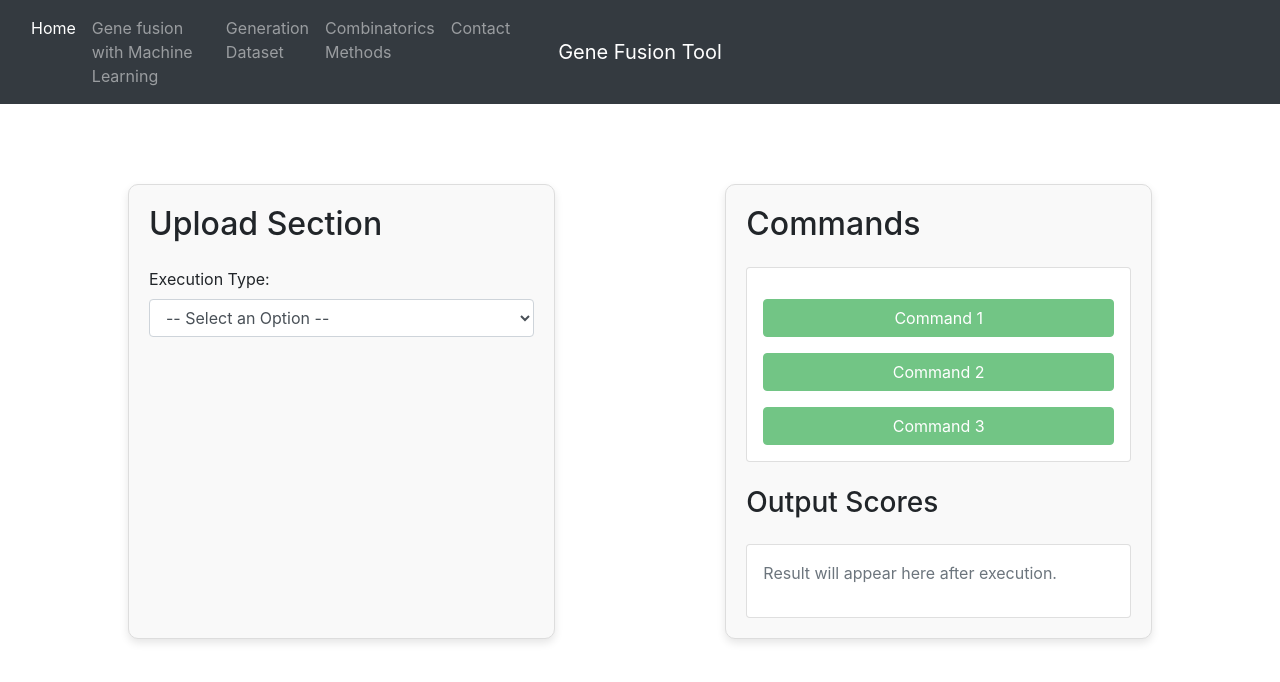
After one commit to FLaTNNBio/Gene_fusion_Web, a Flask app: page /gene_fusion_ML in a window 1280 px wide. The commit adds this page. Shown: the top 682 px of the page. Run offline with Flask 3, Linux system fonts and the light colour scheme; some libraries are stand-ins or nearby versions.

Commit message:
1)gene_fusion_ML frontend initialized.
2)Process non chimeric reads with transcripts from ensemble instead of fusim with 2 equal genes

```diff
--- a/fusim/users_id/4a668b0b9c03/custom_panel.txt
+++ /dev/null
@@ -1,5 +0,0 @@
-DEFB136|ENSG00000205884.2
-TRAV22|ENSG00000211802.3
-TSGA13|ENSG00000213265.4
-ACSM4|ENSG00000215009.5
-LILRA2|ENSG00000239998.1
--- a/gene_fusion_webApp/__init__.py
+++ b/gene_fusion_webApp/__init__.py
@@ -24,10 +24,12 @@ def create_app(config_name):
     from gene_fusion_webApp.datasets_generation.routes import dataset_generation_blueprint
     from gene_fusion_webApp.Training_Model.routes import training_blueprint
     from gene_fusion_webApp.combinatorics_methods.routes import combinatorics_method_blueprint
+    from gene_fusion_webApp.gene_fusion_ML_methods.routes import gene_fusion_ML_methods_blueprint
 
     app.register_blueprint(main_blueprint, url_prefix='/')
     app.register_blueprint(dataset_generation_blueprint)
     app.register_blueprint(training_blueprint)
     app.register_blueprint(combinatorics_method_blueprint)
+    app.register_blueprint(gene_fusion_ML_methods_blueprint)
 
     return app
--- a/gene_fusion_webApp/combinatorics_methods/routes.py
+++ b/gene_fusion_webApp/combinatorics_methods/routes.py
@@ -6,12 +6,10 @@ import shutil
 import signal
 import subprocess
 import sys
-import threading
 import zipfile
 
-from flask import render_template, request, jsonify, Blueprint, redirect, url_for, current_app, session, send_file
-from torch.onnx.symbolic_opset9 import randint
-from werkzeug.utils import secure_filename
+from flask import render_template, request, jsonify, Blueprint, session
+
 
 from gene_fusion_ML.gene_fusion_kmer_main.data.download_transcripts import convert_gene_file, process_genes_in_one_file
 from gene_fusion_webApp.combinatorics_methods.input_file_validator import validate_chimeric_format, \
--- /dev/null
+++ b/gene_fusion_webApp/gene_fusion_ML_methods/routes.py
@@ -0,0 +1,56 @@
+import csv
+import hashlib
+import os
+import secrets
+import shutil
+import signal
+import subprocess
+import sys
+import zipfile
+
+from flask import render_template, request, jsonify, Blueprint, session
+
+gene_fusion_ML_methods_blueprint = Blueprint(
+    "gene_fusion_ML_methods",
+    __name__,
+    template_folder="templates",
+    static_folder='../static'
+)
+
+
+def ensure_dir(directory_path):
+    """
+    Crea una directory se non esiste già.
+
+    :param directory_path: Il percorso della directory da creare
+    """
+    try:
+        # Crea la directory e tutte le sue sottodirectory se non esiste
+        os.makedirs(directory_path, exist_ok=True)
+        print(f"Directory '{directory_path}' creata o già esistente.")
+    except Exception as e:
+        print(f"Errore durante la creazione della directory: {e}")
+
+# Funzione per generare una chiave di sessione unica basata sull'indirizzo IP
+def generate_session_key(user_ip):
+    random_string = secrets.token_hex(16)
+    combined_data = f'{user_ip}_{random_string}-your_secret_string'.encode('utf-8')
+    hashed_data = hashlib.sha256(combined_data).hexdigest()
+
+    return hashed_data
+
+
+# Decoratore before_request per generare la chiave di sessione prima di ogni richiesta
+@gene_fusion_ML_methods_blueprint.before_request
+def before_request():
+    if 'key' not in session:
+        user_ip = request.remote_addr
+        session['key'] = generate_session_key(user_ip)
+
+
+@gene_fusion_ML_methods_blueprint.route("/gene_fusion_ML", methods=['GET', 'POST'])
+def index():
+    # Puoi ora utilizzare session['key'] all'interno di questa rotta
+    print("Chiave di sessione:", session['key'])
+    user_id = session.get('key')
+    return render_template('gene_fusion_ML_method.html', user_id=user_id)
--- /dev/null
+++ b/gene_fusion_webApp/static/css/gene_fusion_ML_methods_style.css
@@ -0,0 +1,74 @@
+/* Main container that centers the blocks and adds spacing */
+.main-container {
+    padding-top: 80px; /* Space from the top */
+    width: 80%; /* Occupies 80% of the viewport width */
+    margin: 0 auto; /* Centers the container horizontally */
+}
+
+/* Styles for the upload section */
+.upload-section {
+    background-color: #f9f9f9;
+    border: 1px solid #ddd;
+    border-radius: 10px;
+    padding: 20px;
+    box-shadow: 0 4px 8px rgba(0, 0, 0, 0.1);
+}
+
+/* Styles for the execution command section */
+.command-section {
+    background-color: #f9f9f9;
+    border: 1px solid #ddd;
+    border-radius: 10px;
+    padding: 20px;
+    box-shadow: 0 4px 8px rgba(0, 0, 0, 0.1);
+}
+
+/* Ensures the download links look consistent */
+.download-link {
+    display: block;
+    margin-top: 10px;
+    color: #007bff;
+}
+
+/* Adjustments for the form elements */
+.form-group {
+    margin-bottom: 15px;
+}
+
+/* Buttons full-width */
+button.btn {
+    margin-top: 15px;
+}
+
+/* Media query for responsiveness on smaller screens */
+@media (max-width: 768px) {
+    .upload-section, .command-section {
+        width: 100%;
+        margin-bottom: 20px;
+    }
+}
+#loadingSpinner_bert {
+    position: fixed;
+    top: 50%;
+    left: 50%;
+    transform: translate(-50%, -50%);
+    font-size: 24px; /* Puoi anche utilizzare un'animazione di caricamento */
+    z-index: 9999; /* Assicurati che sia sopra ad altri contenuti */
+}
+#loadingSpinner_graph {
+    position: fixed;
+    top: 50%;
+    left: 50%;
+    transform: translate(-50%, -50%);
+    font-size: 24px; /* Puoi anche utilizzare un'animazione di caricamento */
+    z-index: 9999; /* Assicurati che sia sopra ad altri contenuti */
+}
+
+#loadingSpinner_hypergraph {
+    position: fixed;
+    top: 50%;
+    left: 50%;
+    transform: translate(-50%, -50%);
+    font-size: 24px; /* Puoi anche utilizzare un'animazione di caricamento */
+    z-index: 9999; /* Assicurati che sia sopra ad altri contenuti */
+}
--- a/gene_fusion_webApp/templates/base.html
+++ b/gene_fusion_webApp/templates/base.html
@@ -24,7 +24,7 @@
                     <a class="nav-link pl-0" href="/">Home <span class="sr-only">Home</span></a>
                 </li>
                 <li class="nav-item">
-                    <a class="nav-link" href="/training_model">Training Model</a>
+                    <a class="nav-link" href="/gene_fusion_ML">Gene fusion with Machine Learning</a>
                 </li>
                 <li class="nav-item">
                     <a class="nav-link" href="/generation_dataset">Generation Dataset</a>
--- /dev/null
+++ b/gene_fusion_webApp/templates/gene_fusion_ML_method.html
@@ -0,0 +1,120 @@
+<!DOCTYPE html>
+{% extends "base.html" %}
+{% block content %}
+<html lang="en">
+<head>
+    <meta charset="UTF-8">
+    <meta name="viewport" content="width=device-width, initial-scale=1.0">
+    <!-- Bootstrap CSS -->
+    <link rel="stylesheet" href="https://maxcdn.bootstrapcdn.com/bootstrap/4.0.0/css/bootstrap.min.css"
+          integrity="sha384-Gn5384xqQ1aoWXA+058RXPxPg6fy4IWvTNh0E263XmFcJlSAwiGgFAW/dAiS6JXm"
+          crossorigin="anonymous">
+    <link rel="stylesheet" href="{{ url_for('static', filename='css/gene_fusion_ML_methods_style.css') }}">
+
+    <title>Gene Fusion with Machine Learning</title>
+</head>
+<body>
+    <div class="container-fluid main-container">
+        <div class="row justify-content-between">
+            <!-- Upload Column -->
+            <div class="col-md-5 upload-section">
+                <h2 class="mb-4">Upload Section</h2>
+
+                <!-- Dropdown Selection -->
+                <div class="form-group">
+                    <label for="executionType">Execution Type:</label>
+                    <select id="executionType" class="form-control">
+                        <option value="">-- Select an Option --</option>
+                        <option value="dnaBert">Classification with DNA BERT</option>
+                        <option value="graphTool">Graph Tool</option>
+                        <option value="hypergraphTool">Hypergraph Tool</option>
+                    </select>
+                </div>
+
+                <!-- Hidden dnaBert Section -->
+                <div id="dnaBert_section" class="card p-3 mb-4" style="display: none;">
+                   <div class="form-group">
+                       <label for="custom_panelFile">Custom Panel (.txt):</label>
+                       <input type="file" id="custom_panelFile" accept=".txt" class="form-control" onchange="handleFileUpload()">
+                   </div>
+                   <div class="output mt-3" id="fileOutput_dnaBert"></div>
+                   <div id="loadingSpinner_bert" class="text-center" style="display: none;">
+                       <div class="spinner-border" role="status">
+                           <span class="sr-only">Loading...</span>
+                       </div>
+                       <p>Processing...</p>
+                   </div>
+                </div>
+
+                <!-- Hidden graphTool Section 2 -->
+                <div id="graphTool_section" class="card p-3 mb-4" style="display: none;">
+                    <h4>Upload Section 2</h4>
+                    <div class="form-group">
+                        <label for="fileInput2">Dataset (.fastq or .fasta):</label>
+                        <input type="file" id="fileInput2" accept=".fastq,.fasta" class="form-control">
+                    </div>
+                    <div class="output mt-3" id="fileOutput_graphTool"></div>
+                    <div id="loadingSpinner_graph" class="text-center" style="display: none;">
+                        <div class="spinner-border" role="status">
+                            <span class="sr-only">Loading...</span>
+                        </div>
+                        <p>Processing...</p>
+                    </div>
+                </div>
+
+                <!-- Hidden Upload Section 3 -->
+                <div id="hypergraphTool_section" class="card p-3 mb-4" style="display: none;">
+                    <h4>Upload Section 3</h4>
+                    <div class="form-group">
+                        <label for="fileInput3">Dataset (.fastq or .fasta):</label>
+                        <input type="file" id="fileInput3" accept=".fastq,.fasta" class="form-control">
+                    </div>
+                    <div class="output mt-3" id="fileOutput_hypergraphTool"></div>
+                    <div id="loadingSpinner_hypergraph" class="text-center" style="display: none;">
+                        <div class="spinner-border" role="status">
+                            <span class="sr-only">Loading...</span>
+                        </div>
+                        <p>Processing...</p>
+                    </div>
+                </div>
+            </div>
+
+            <!-- Command Execution Column -->
+            <div class="col-md-5 command-section">
+                <h2 class="mb-4">Commands</h2>
+                <div class="card p-3 mb-4">
+                    <button id="command1" class="btn btn-success btn-block" disabled>Command 1</button>
+                    <a href="#" id="downloadLink1" class="download-link" style="display: none;">Download Result 1</a>
+
+                    <button id="command2" class="btn btn-success btn-block mt-3" disabled>Command 2</button>
+                    <a href="#" id="downloadLink2" class="download-link mt-2" style="display: none;">Download Result 2</a>
+
+                    <button id="command3" class="btn btn-success btn-block mt-3" disabled>Command 3</button>
+                    <a href="#" id="downloadLink3" class="download-link mt-2" style="display: none;">Download Model</a>
+                </div>
+
+                <!-- Fusion Scores Section -->
+                <h3>Output Scores</h3>
+                <div class="card p-3 mt-4">
+                    <div id="outputScores">
+                        <p class="text-muted">Result will appear here after execution.</p>
+                    </div>
+                </div>
+            </div>
+        </div>
+    </div>
+
+    <!-- JS Scripts -->
+    <script src="../static/js/script.js"></script>
+    <script src="https://code.jquery.com/jquery-3.2.1.slim.min.js"
+            integrity="sha384-KJ3o2DKtIkvYIK3UENzmM7KCkRr/rE9/Qpg6aAZGJwFDMVNA/GpGFF93hXpG5KkN"
+            crossorigin="anonymous"></script>
+    <script src="https://cdnjs.cloudflare.com/ajax/libs/popper.js/1.12.9/umd/popper.min.js"
+            integrity="sha384-ApNbgh9B+Y1QKtv3Rn7W3mgPxhUibX39j7fakFPskvXusvfa0b4Q"
+            crossorigin="anonymous"></script>
+    <script src="https://maxcdn.bootstrapcdn.com/bootstrap/4.0.0/js/bootstrap.min.js"
+            integrity="sha384-JZR6Spejh4U02d8jOt6vLEHfe/JQGiRRSQQxSfFWpi1MquVdAyjUar5+76PVCmYl"
+            crossorigin="anonymous"></script>
+</body>
+</html>
+{% endblock %}
```
Also changed, not shown: fusim/execute.py (+6 -3 lines), gene_fusion_ML/gene_fusion_graph.py (+58 -17 lines), gene_fusion_ML/gene_fusion_hypergraph.py (+37 -30 lines), gene_fusion_ML/gene_fusion_kmer_main/data/download_transcripts.py (+32 -2 lines), gene_fusion_webApp/static/js/gene_fusion_ML_method_script.js (added, +199 -0 lines), gene_fusion_webApp/templates/training.html (deleted, +0 -61 lines), gene_fusion_webApp/gene_fusion_ML_methods/__init__.py (added).
